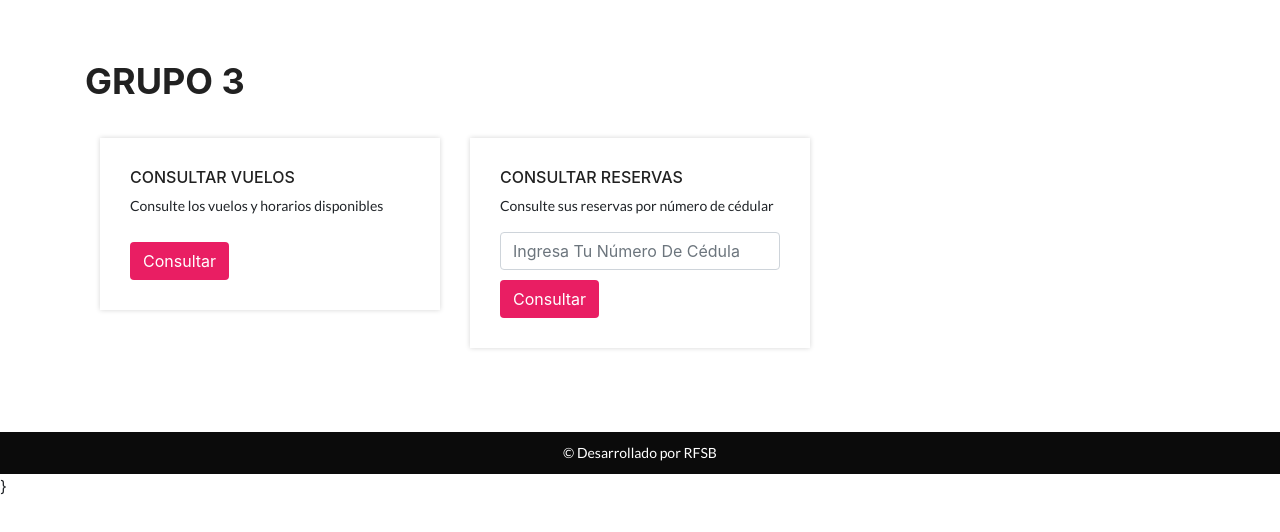
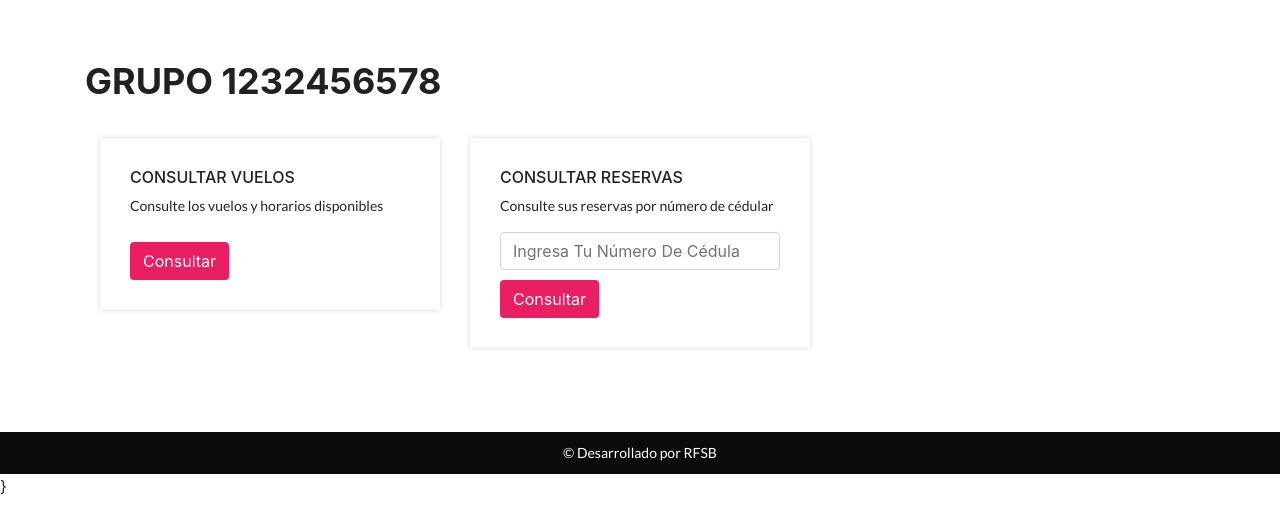
Before and after one commit to Leec-dev/ReservaVuelos, a plain HTML site: page index.html in a window 1280 px wide. Drawn offline with Linux system fonts and the light colour scheme.

Commit message:
cambio 5

```diff
--- a/index.html
+++ b/index.html
@@ -13,7 +13,7 @@
      <section class="section-padding">
       <div class="container">
         <div class="row">
-          <h1 class="section-title">GRUPO 3</h1>
+          <h1 class="section-title">GRUPO 1232456578</h1>
         </div>
         <div class="row">
           <div id="menu1" class="col-xs-12 col-md-6 col-lg-4">
```
